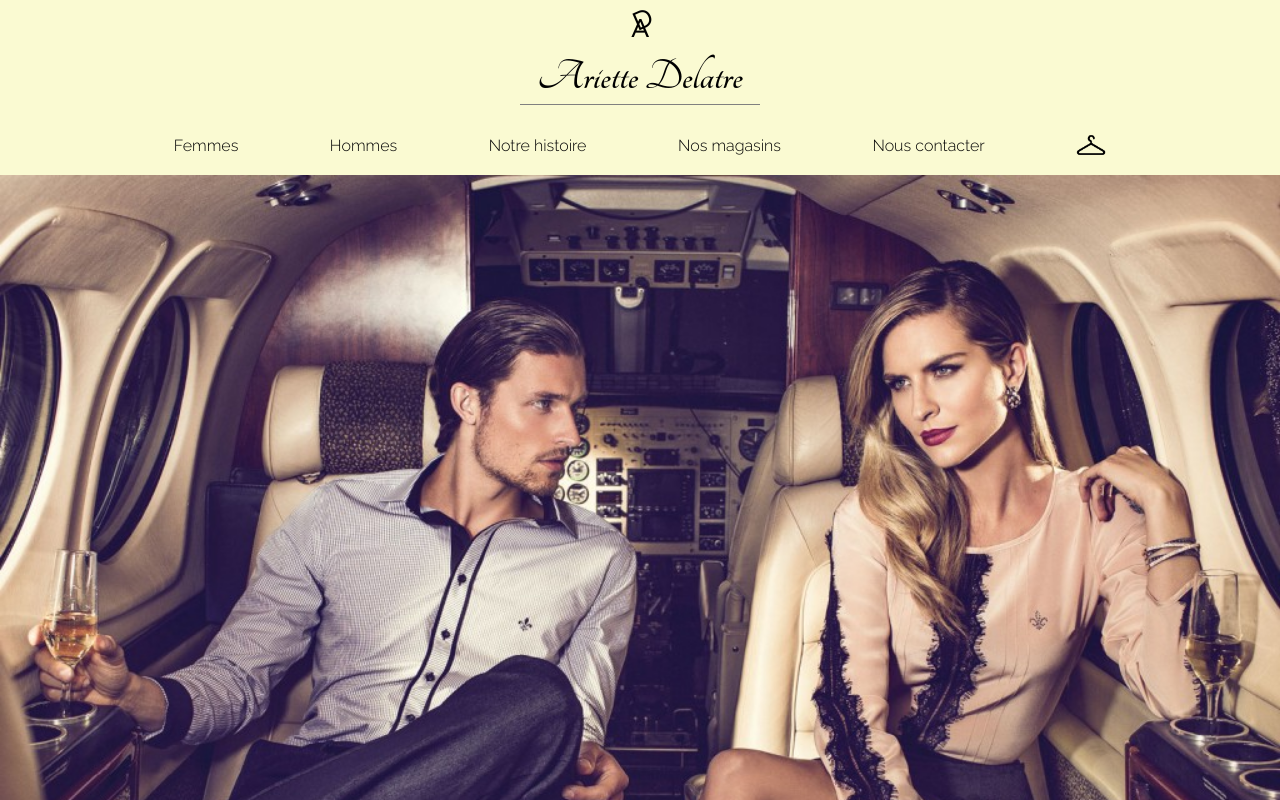
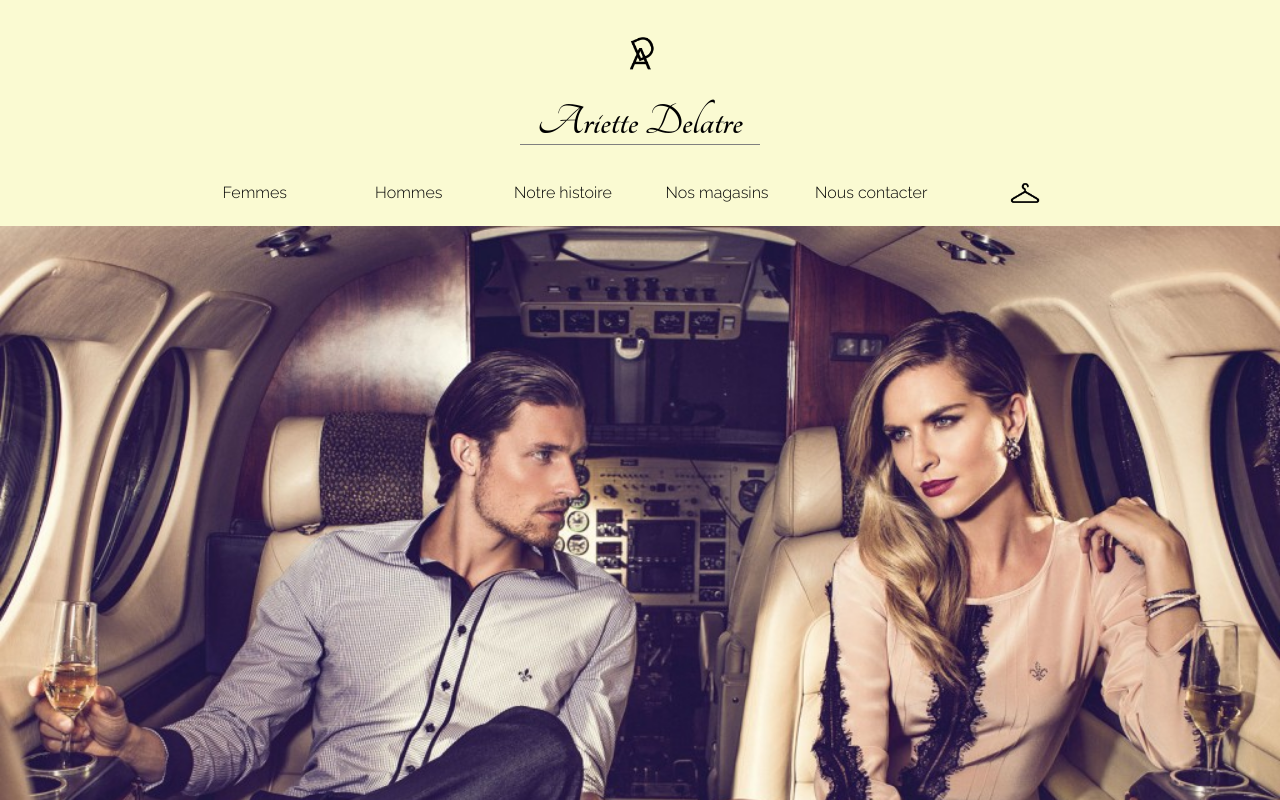
Before and after one commit to J2A2B/clothes_luxury_project, a plain HTML site: page index.html in a window 1280 px wide. Shown: the top 800 px of the page. Drawn offline with Linux system fonts and the light colour scheme.

Commit message:
menu_home

```diff
--- a/css/style.css
+++ b/css/style.css
@@ -22,9 +22,13 @@ header img {
 	height: 50px;
 }
 
+.logo {
+	margin-top: 25px;
+}
 .logo img {
-	width: 50px;
-	height: 50px;
+	width: 60px;
+	height: auto;
+	margin-bottom: 10px;
 }
 
 #marque {
@@ -33,26 +37,93 @@ header img {
 	font-size: 45px;
 	margin: 0;
 	width: 240px;
-	height: 50px;
+	height: 45px;
 	text-align: center;
 	border-bottom: 1px solid grey;
 	margin-bottom: 25px;
 }
 
-nav {
-	width: 80%;
-	display: flex;
-	flex-direction: row;
-	justify-content: space-around;
-	margin-bottom: 15px;
-	align-items: center;
+
+
+/*Debut NAV*/
+
+#collection, #collection ul {
+	padding:0;
+	margin:0;
+	list-style:none;
+	text-align:center;
+}
+#collection li{
+	display:inline-block;
+	position:relative;
+	border-radius:8px 8px 0 0;
+	width: 150px;
+}
+#collection ul li{
+	display:inherit;
+	border-radius:0;
+}
+#collection ul li:hover{
+	border-radius:0;
+}
+#collection ul{
+	position:absolute;
+	z-index: 1000;
+	max-height:0;
+	left: 0;
+	right: 0;
+	overflow:hidden;
+	-moz-transition: .8s all .4s;
+	-webkit-transition: .8s all .4s;
+	transition: .8s all .4s;
+}
+#collection .hoover_decale {
+	margin-top: 16px;
+}
+#collection li:hover ul{
+	max-height:15em;
+	border-radius: 0 0 3px 3px;
+}
+/* background des liens menus */
+#collection li:first-child {
+	background-color: inherit;
+}
+/* background des liens sous menus */
+#collection li:first-child li{
+	background:white;
+	opacity: 0.6;
+}
+#collection li:nth-child(2) li{
+	background:white;
+	opacity: 0.6;
 }
 
-nav img{
+/* les a href */
+#collection a {
+	text-decoration:none;
+	display:block;
+	padding:8px 4px;
+	color:black;
+}
+#collection ul a{
+	padding:8px 4px;
+	font-size: 15px;
+}
+#collection li:hover li a{
+	color:black;
+}
+#collection li li:hover a{
+	background-color: #EFEFEF;
+	border-bottom: 1px solid #CECECE;
+}
+#collection img{
 	width: 30px;
 	height: 30px;
+	margin-bottom: -10px;
+}
+/*fin NAV*/
 
-}
+
 
 .section1{
 	background-image: url(../images/images-home/banner.jpg);
--- a/index.html
+++ b/index.html
@@ -17,16 +17,30 @@
 	<div class="logo">
 		<img src="images/logo.png" alt="Logo de la marque">
 	</div>
+		<p id="marque">Ariette Delatre</p>
+	<!--début nav-->
+	<ul id="collection">
+		<li><a href="#">Femmes</a>
+				<ul>
+					<li class="hoover_decale"><a href="#">Collection Printemps - Ete 2016</a></li>
+					<li><a href="#">Collection Automne - Hiver 2015</a></li>
+					<li><a href="#">Collections plus anciennes</a></li>
+				</ul>
+		</li>
+		<li><a href="#">Hommes</a>
+				<ul>
+					<li class="hoover_decale"><a href="#">Collection Printemps - Ete 2016</a></li>
+					<li><a href="#">Collection Automne - Hiver 2015</a></li>
+					<li><a href="#">Collections plus anciennes</a></li>
+				</ul>
+		</li>
+		<li><a href="">Notre histoire</a></li>
+		<li><a href="">Nos magasins</a></li>
+		<li><a href="">Nous contacter</a></li>
+		<li><a href=""><img src="images/cintre.png" alt="logo du panier"></li>
+</ul>
+<!--Fin nav-->
 
-			<p id="marque">Ariette Delatre</p>
-	<nav>
-		<span><a href=""></a>Femmes</span>
-		<span><a href=""></a>Hommes</span>
-		<span><a href=""></a>Notre histoire</span>
-		<span><a href=""></a>Nos magasins</span>
-		<span><a href=""></a>Nous contacter</span>
-		<img src="images/cintre.png" alt="logo du panier">
-	</nav>
 </header>
 <section class="section1">
 </section>
@@ -49,10 +63,10 @@
 	<p>Presse</p>
 
 	<div class="footer_social">
-	<i class="fa fa-facebook-official"></i>
-	<i class="fa fa-twitter-square"></i>
-	<i class="fa fa-instagram"></i>
-	<i class="fa fa-youtube-play"></i>
+		<i class="fa fa-facebook-official"></i>
+		<i class="fa fa-twitter-square"></i>
+		<i class="fa fa-instagram"></i>
+		<i class="fa fa-youtube-play"></i>
 	</div>
 
 	<p>Mentions Légales</p>
```
